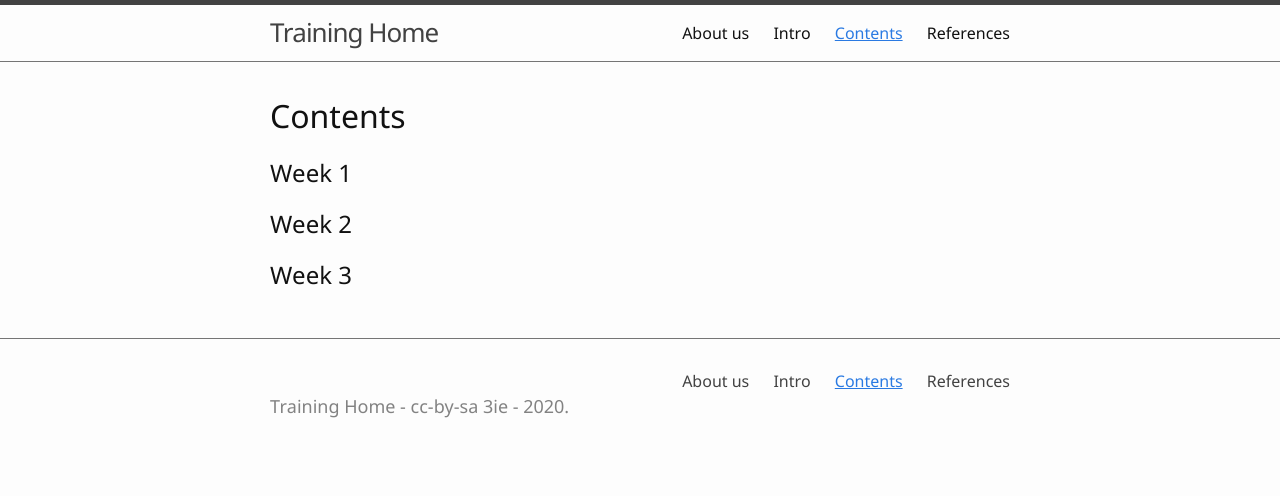
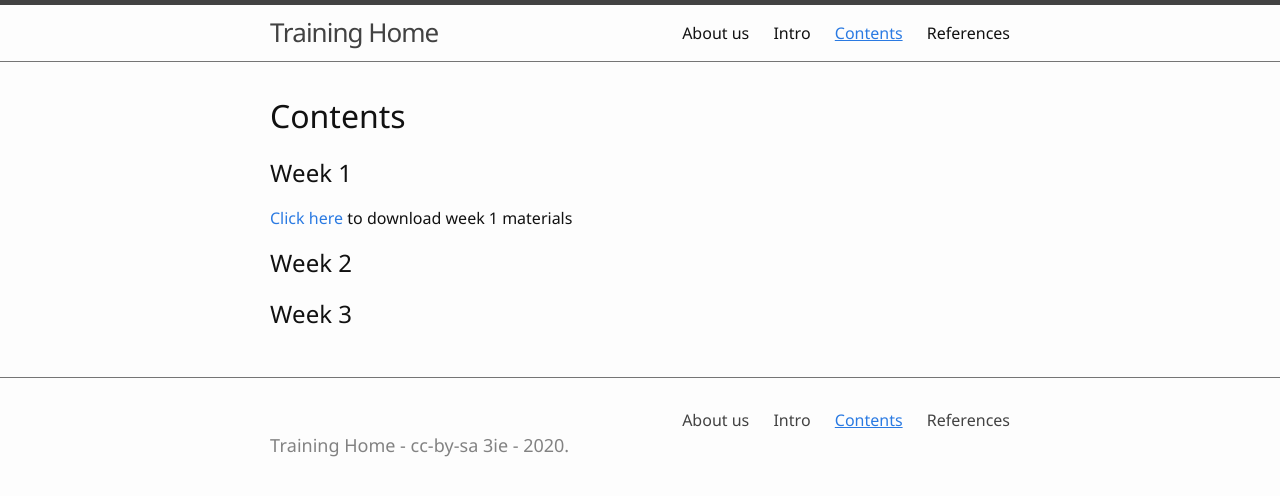
Before and after one commit to 3ieimpactinc/3ie-training, a Jekyll site: the page built from 2-contents.md, in a window 1280 px wide. Shown: the top 496 px of the page. Built offline with Jekyll 4.4.1, drawn with Linux system fonts in a browser that asks for light colours.

Commit message:
test download of materials

```diff
--- a/2-contents.md
+++ b/2-contents.md
@@ -9,6 +9,7 @@ nav: true
 
 ## Week 1
 
+[Click here](/"materials/week1") to download week 1 materials
 
 ## Week 2
 
```
Also changed, not shown: 9 other files.
